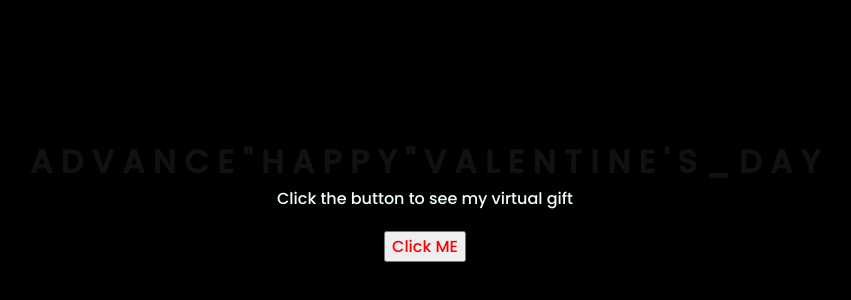
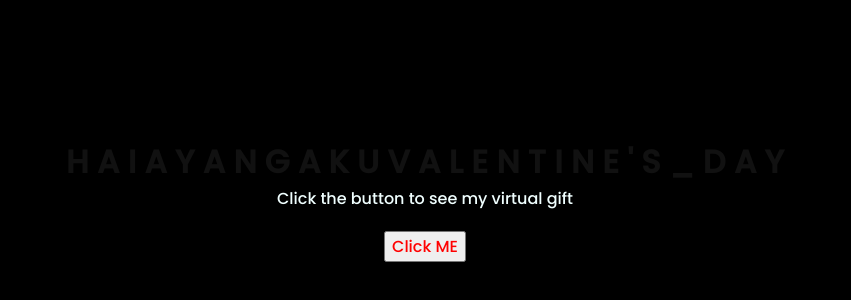
Before and after one commit to Yannns08/BuatAyang, a plain HTML site: page index.html in a window 1280 px wide. Shown: the part 208-508 px from the top of the page, 223-1074 px from the left. Drawn offline with Linux system fonts and the light colour scheme; files that its build step writes are made by us from their sources.

Commit message:
Update index.html

```diff
--- a/index.html
+++ b/index.html
@@ -11,20 +11,20 @@
 <body>
     <div class="greetings">
 
+        <span>H</span>
         <span>A</span>
-        <span>D</span>
-        <span>V</span>
+        <span>I</span>
+        <span></span>
+        <span>A</span>
+        <span>Y</span>
         <span>A</span>
         <span>N</span>
-        <span>C</span>
-        <span>E</span>
-        <span>"</span>
-        <span>H</span>
+        <span>G</span>
+        <span></span>
         <span>A</span>
-        <span>P</span>
-        <span>P</span>
-        <span>Y</span>
-        <span>" </span>
+        <span>K</span>
+        <span>U</span>
+        <span></span>
         <span>V</span>
         <span>A</span>
         <span>L</span>
```
